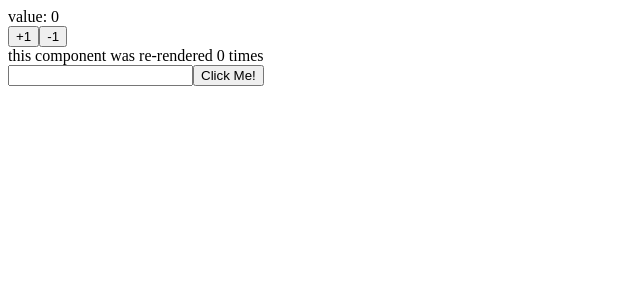
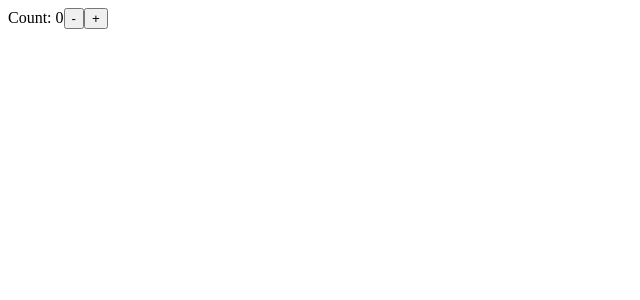
Before and after one commit to yofio/study-typescript, a React (Create React App) app in the folder my-first-react-app-in-typescript/: page / in a window 1280 px wide. Shown: the top 300 px of the page, without its empty margins (0-640 px from the left). Built offline with nearby package versions, Linux system fonts and the light colour scheme.

Commit message:
userReduserについて（正直意味わからん）

```diff
--- a/my-first-react-app-in-typescript/src/App.tsx
+++ b/my-first-react-app-in-typescript/src/App.tsx
@@ -1,5 +1,5 @@
 import React from "react";
-import Counter from "./Counter";
+import CounteWithReduser from "./CounteWithReduser";
 
 interface AppProps {
   message?: string;
@@ -8,7 +8,7 @@ interface AppProps {
 const App: React.FC<AppProps> = ({ message }) => {
   return (
     <div>
-      <Counter />
+      <CounteWithReduser />
     </div>
   );
 };
--- /dev/null
+++ b/my-first-react-app-in-typescript/src/CounteWithReduser.tsx
@@ -0,0 +1,27 @@
+import React, { useReducer } from "react";
+
+const initialState = { count: 0 };
+
+function reducer(state: any, action: any) {
+  switch (action.type) {
+    case "increment":
+      return { count: state.count + 1 };
+    case "decrement":
+      return { count: state.count - 1 };
+    default:
+      throw new Error();
+  }
+}
+
+function CounteWithReduser() {
+  const [state, dispatch] = useReducer(reducer, initialState);
+  return (
+    <>
+      Count: {state.count}
+      <button onClick={() => dispatch({ type: "decrement" })}>-</button>
+      <button onClick={() => dispatch({ type: "increment" })}>+</button>
+    </>
+  );
+}
+
+export default CounteWithReduser;
```
